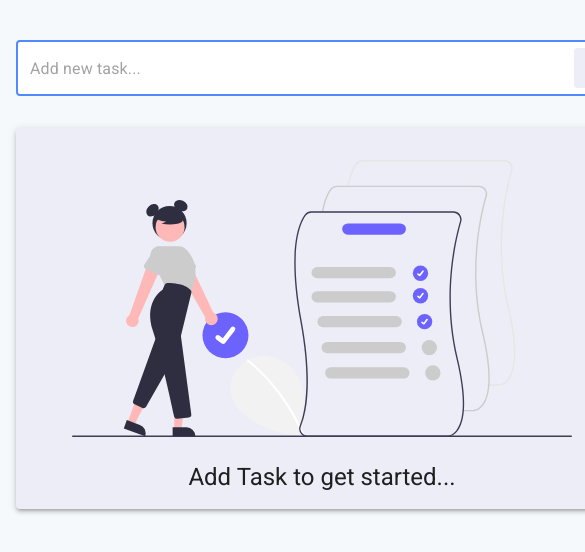
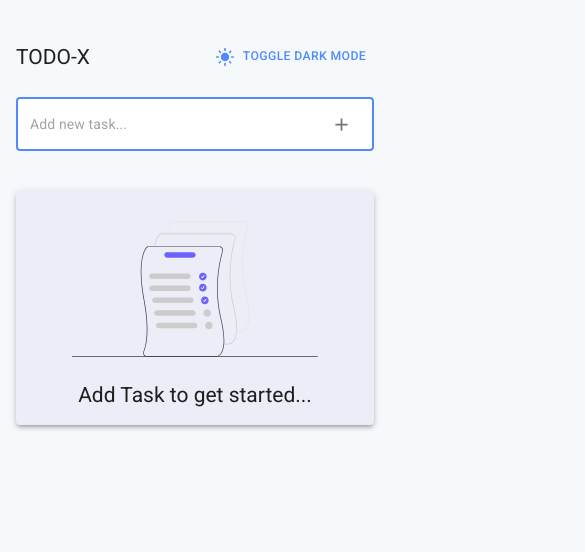
Before and after one commit to SAKTHIKOUSIK/TODO_CRUD_APP_USING_REACT, a React (Create React App) app: page / in a window 390 px wide. Shown: the top 552 px of the page, 585 px wide, since content can reach past the window. Built offline with nearby package versions, Linux system fonts and the light colour scheme.

Commit message:
customize the UI

```diff
--- a/src/App.js
+++ b/src/App.js
@@ -1,11 +1,14 @@
-import { CssBaseline } from '@mui/material';
 import ToDo from './components/ToDo';
+import { Container, CssBaseline } from '@mui/material';
+import { containerStyle } from './theme/customStyles';
 
 const App = () => {
   return (
     <>
       <CssBaseline />
-      <ToDo />
+      <Container sx={containerStyle}>
+        <ToDo />
+      </Container>
     </>
   );
 };
--- a/src/components/AddTask.js
+++ b/src/components/AddTask.js
@@ -3,9 +3,9 @@ import { Box, TextField, IconButton, InputAdornment, Tooltip } from '@mui/materi
 import AddIcon from '@mui/icons-material/Add';
 import AddTaskIcon from '@mui/icons-material/AddTask';
 import { day, time } from '../utils/helpers';
+import { textFieldStyle } from '../theme/customStyles';
 
 const AddTask = ({ inputValue, setInputValue, addTask, isEditing }) => {
-
 
   const handleSubmit = (e) => {
     e.preventDefault();
@@ -20,16 +20,20 @@ const AddTask = ({ inputValue, setInputValue, addTask, isEditing }) => {
 
 
   return (
-    <>
-      <Box component="form" onSubmit={handleSubmit}>
+    <Box
+      component="form"
+      onSubmit={handleSubmit}
+      mt={3}
+      mb={5}
+    >
       <TextField
+        sx={textFieldStyle}
         placeholder="Add new task..."
         required
         autoFocus
         fullWidth
         value={inputValue}
         onChange={(e) => setInputValue(e.target.value)}
-          sx={{ bgcolor: "#fff" }}
         InputProps={{
           endAdornment: (
             <InputAdornment position="end">
@@ -59,7 +63,6 @@ const AddTask = ({ inputValue, setInputValue, addTask, isEditing }) => {
         }}
       />
     </Box>
-    </>
   );
 };
 
--- /dev/null
+++ b/src/components/Header.js
@@ -0,0 +1,27 @@
+import React from 'react';
+import { Stack, Typography, Button } from '@mui/material';
+import LightModeIcon from '@mui/icons-material/LightMode';
+
+const Header = () => {
+    return (
+        <Stack
+            direction="row"
+            justifyContent="space-between"
+            alignItems="center"
+        >
+            <Typography variant="h5">
+                TODO-X
+            </Typography>
+            <Button
+                variant="text"
+                color="primary"
+                startIcon={<LightModeIcon />}
+
+            >
+                Toggle Dark Mode
+            </Button>
+        </Stack>
+    );
+};
+
+export default Header;
--- a/src/components/TaskItem.js
+++ b/src/components/TaskItem.js
@@ -2,19 +2,18 @@ import React from 'react';
 import { Box, Stack, Typography, IconButton, Tooltip } from '@mui/material';
 import EditIcon from '@mui/icons-material/Edit';
 import DeleteIcon from '@mui/icons-material/Delete';
+import { taskItemStyle } from '../theme/customStyles';
 
 const TaskItem = ({ taskItem, deleteTask, handleIsEditing }) => {
 
     const { id, value, day, time } = taskItem;
 
     return (
-        <>
         <Stack
             direction="row"
             justifyContent="space-between"
             alignItems="center"
-                p={2}
-                bgcolor="#fff"
+            sx={taskItemStyle}
         >
             <Box>
                 <Typography variant="h6">
@@ -44,7 +43,6 @@ const TaskItem = ({ taskItem, deleteTask, handleIsEditing }) => {
                 </Tooltip>
             </Stack>
         </Stack>
-        </>
     );
 };
 
--- a/src/components/TaskList.js
+++ b/src/components/TaskList.js
@@ -6,7 +6,6 @@ import TaskItem from './TaskItem';
 const TaskList = ({ tasks, deleteTask, handleIsEditing }) => {
 
     return (
-        <>
         <Stack spacing={1.5}>
             {
                 // Here, Sort method is used to place the recently added Task at the Top.
@@ -20,7 +19,6 @@ const TaskList = ({ tasks, deleteTask, handleIsEditing }) => {
                 ))
             }
         </Stack>
-        </>
     );
 };
 
--- a/src/components/ToDo.js
+++ b/src/components/ToDo.js
@@ -1,13 +1,10 @@
 import React, { useState } from 'react';
-import { Container, Box, Paper } from '@mui/material';
+import { Box, Paper } from '@mui/material';
 import AddTask from './AddTask';
 import TaskList from './TaskList';
 import WelcomeScreen from './WelcomeScreen';
-
-const style = {
-    display: "grid",
-    placeItems: "center",
-};
+import { todoBoxStyle, taskBoxStyle } from '../theme/customStyles';
+import Header from './Header';
 
 
 const ToDo = () => {
@@ -51,16 +48,15 @@ const ToDo = () => {
 
 
     return (
-        <>
-            <Container sx={style}>
-                <Box sx={{ maxWidth: 750, width: "100%", mt: 5, }}>
+        <Box sx={todoBoxStyle}>
+            <Header />
             <AddTask
                 inputValue={inputValue}
                 setInputValue={setInputValue}
                 addTask={addTask}
                 isEditing={isEditing}
             />
-                    <Paper elevation={3} sx={{ bgcolor: "#ECEDF6", p: 2, mt: 4 }}>
+            <Paper elevation={3} sx={taskBoxStyle}>
                 {
                     tasks?.[0] ? (
                         <TaskList
@@ -74,8 +70,6 @@ const ToDo = () => {
                 }
             </Paper>
         </Box>
-            </Container>
-        </>
     );
 };
 
--- a/src/components/WelcomeScreen.js
+++ b/src/components/WelcomeScreen.js
@@ -5,7 +5,10 @@ const WelcomeScreen = () => {
     return (
         <Box textAlign="center">
             <Box component="figure">
-                <Box component="img" src="/img/todolist.svg" width={500} />
+                <Box
+                    component="img"
+                    src="/img/todolist.svg"
+                />
             </Box>
             <Box mt={3}>
                 <Typography variant="h5">
--- a/src/theme/AppThemeProvider.js
+++ b/src/theme/AppThemeProvider.js
@@ -5,10 +5,20 @@ const theme = createTheme({
     components: {
         MuiCssBaseline: {
             styleOverrides: {
+                html: {
+                    fontSize: "16px",
+
+                    '@media (max-width: 576px)': {
+                        fontSize: "14px",
+                    }
+                },
                 body: {
                     backgroundColor: "#f5f9fc"
+                    // backgroundColor: "#13131f"
                 },
                 img: {
+                    maxWidth: "100%",
+                    height: "100%",
                     userSelect: "none",
                     verticalAlign: "middle"
                 }
@@ -17,7 +27,7 @@ const theme = createTheme({
         MuiIconButton: {
             defaultProps: {
                 sx: {
-                    backgroundColor: "#ECEDF6",
+                    // backgroundColor: "#00476D",
                     // color: "info.main",
                     borderRadius: "4px",
                 }
@@ -27,7 +37,8 @@ const theme = createTheme({
     palette: {
         primary: {
             main: "#518AFF"
-        }
+        },
+        // mode: "dark"
     }
 });
 
--- /dev/null
+++ b/src/theme/customStyles.js
@@ -0,0 +1,37 @@
+export const containerStyle = {
+    display: "grid",
+    placeItems: "center",
+};
+
+export const todoBoxStyle = {
+    maxWidth: 750,
+    width: "100%",
+    mt: 5,
+};
+
+export const taskBoxStyle = {
+    bgcolor: "#ECEDF6",
+    p: 2,
+};
+
+export const textFieldStyle = {
+    bgcolor: "#fff",
+};
+
+export const taskItemStyle = {
+    bgcolor:"#fff",
+    p: 2
+};
+
+
+
+
+// --hero-color: #13131f;
+// --bg-color: #111319;
+// --bg-color2: #191c26;
+// --bg-color3: rgba(33,37,48,0.95);
+// --text-color: #a9afc3;
+// --text-color2: #ccc;
+// --prime-text-color: #ddd;
+// --bright-text-color: #eee;
+// --dim-text-color: #999;
```
Also changed, not shown: public/img/todolist.svg. Lines whose indentation alone changed are shown as unchanged.
